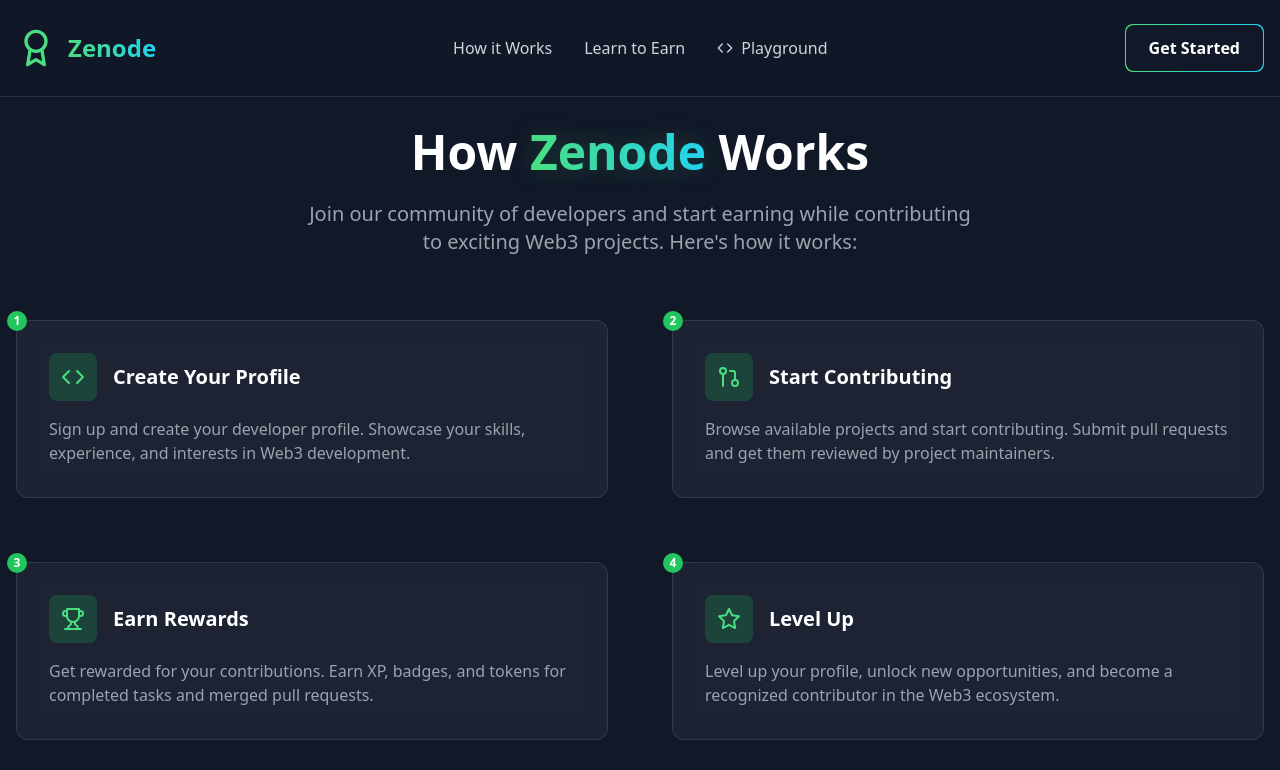
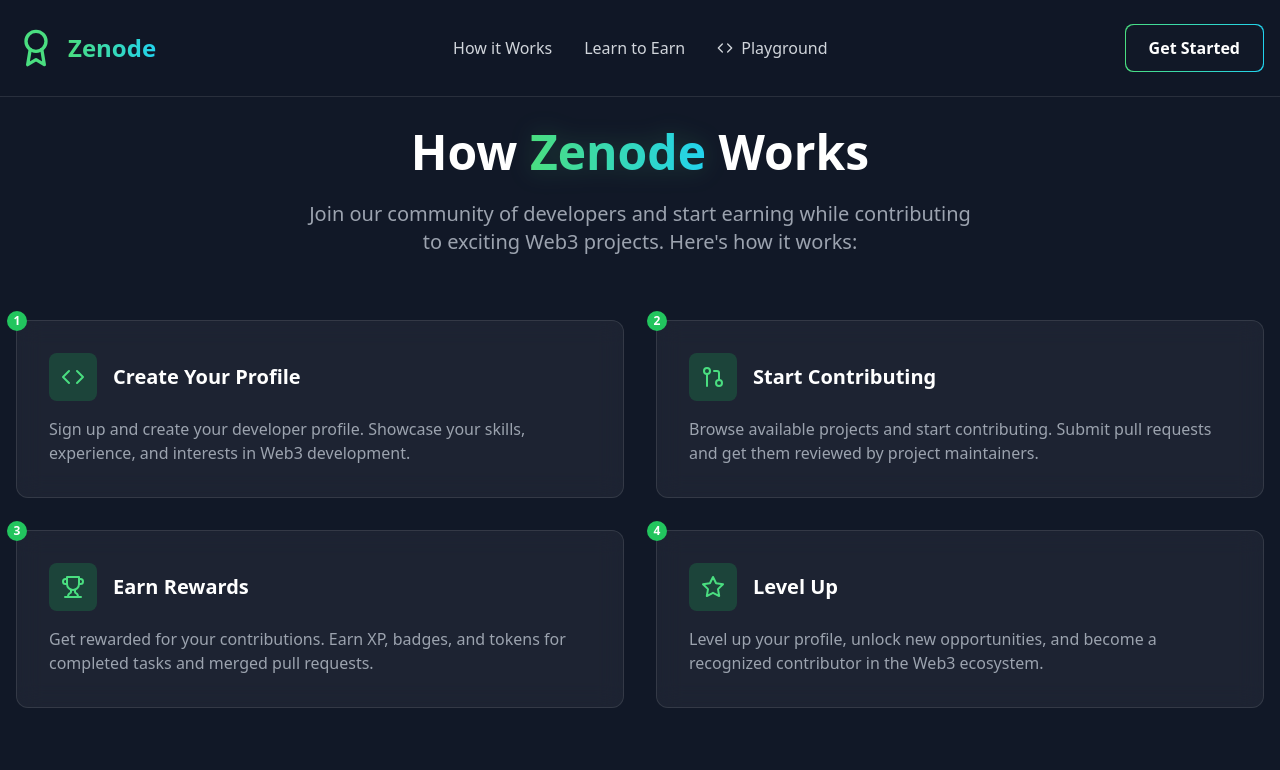
Before and after one commit to Jossyboydgenius/Zenode, a React (Vite) app: page /how-it-works in a window 1280 px wide. Shown: the top 770 px of the page. Built offline with nearby package versions, Linux system fonts and the light colour scheme.

Commit message:
Adjust HowItWorks page grid gap for improved spacing

```diff
--- a/app/pages/HowItWorks.tsx
+++ b/app/pages/HowItWorks.tsx
@@ -41,7 +41,7 @@
         </div>
 
         {/* Steps Grid */}
-        <div className="grid grid-cols-1 md:grid-cols-2 gap-16 mb-16">
+        <div className="grid grid-cols-1 md:grid-cols-2 gap-8 mb-16">
           <StepCard
             icon={Code}
             title="Create Your Profile"
```
